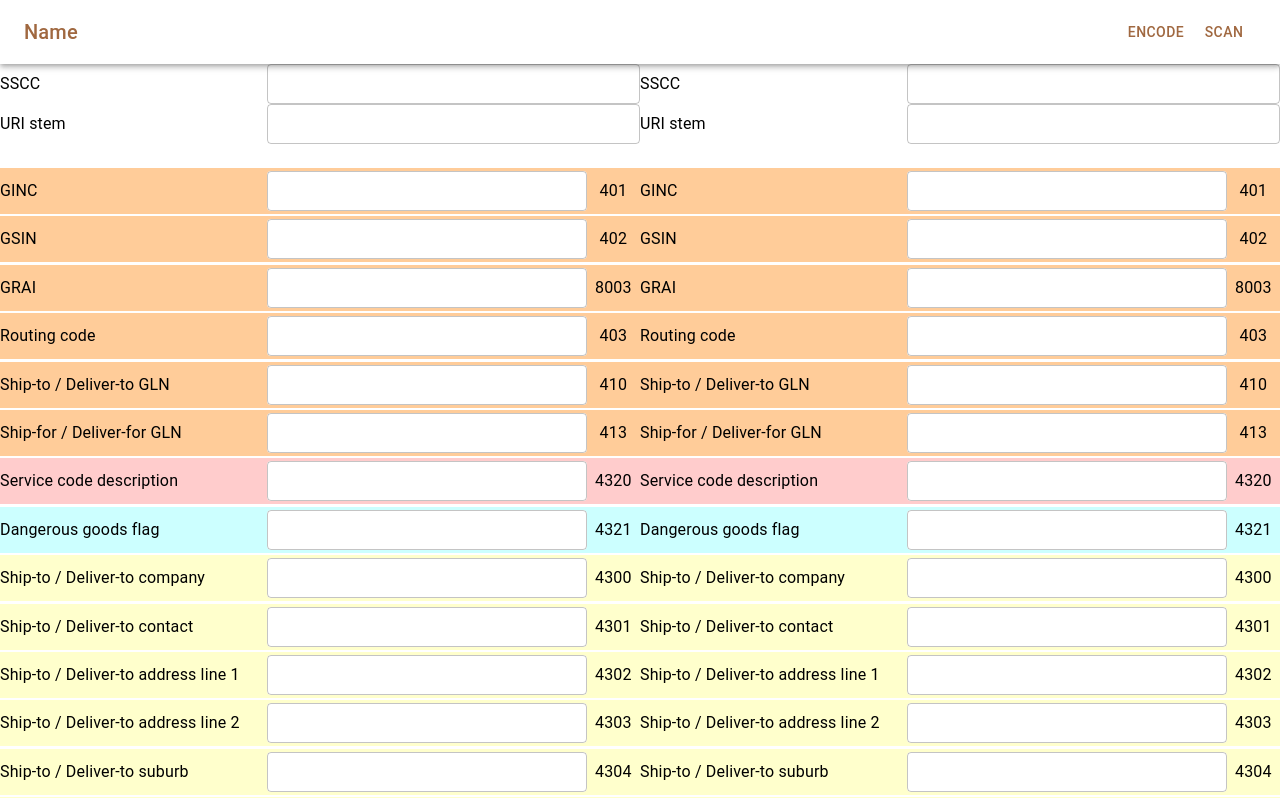
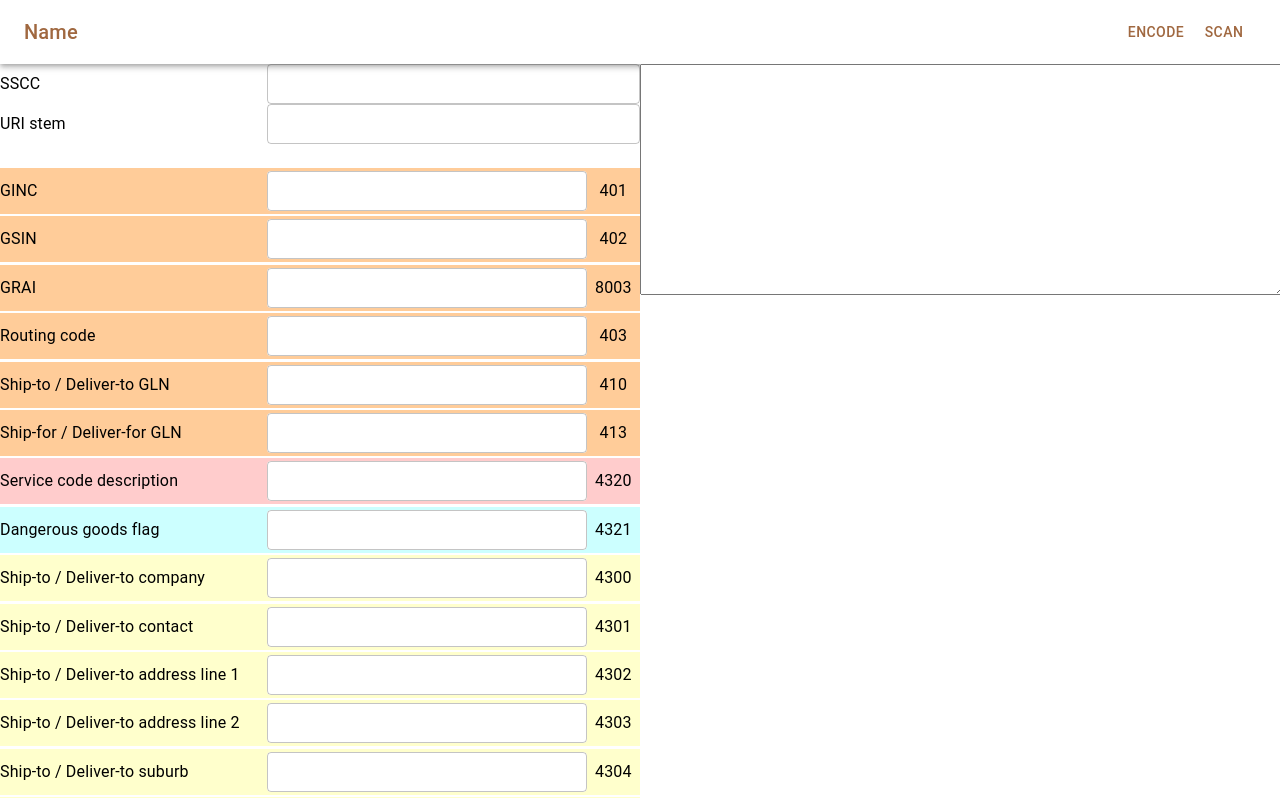
Before and after one commit to Wellusername/LincolnProject, a React (Create React App) app in the folder frontend/: page / in a window 1280 px wide. Shown: the top 798 px of the page. Built offline with nearby package versions, Linux system fonts and the light colour scheme.

Commit message:
added text area for generated link

```diff
--- a/frontend/src/App.js
+++ b/frontend/src/App.js
@@ -1,6 +1,7 @@
 import "./App.css";
 import { Grid } from "@mui/material";
 import InfoInputLayout from "./pages/InfoInputLayout";
+import QRcodeGenerationLayout from "./pages/QRcodeGenerationLayout";
 
 function App() {
   return (
@@ -9,7 +10,7 @@ function App() {
         <InfoInputLayout />
       </Grid>
       <Grid item xs={12} md={6}>
-        <InfoInputLayout />
+        <QRcodeGenerationLayout />
       </Grid>
     </Grid>
   );
--- /dev/null
+++ b/frontend/src/pages/QRcodeGenerationLayout.js
@@ -0,0 +1,15 @@
+import { Grid, TextareaAutosize } from "@mui/material";
+import React from "react";
+
+function QRcodeGenerationLayout() {
+  return (
+    <Grid container>
+      <Grid item xs={12}>
+        <TextareaAutosize minRows={15} maxRows={20} style={{ width: "100%" }} />
+      </Grid>
+      <Grid item xs={12}></Grid>
+    </Grid>
+  );
+}
+
+export default QRcodeGenerationLayout;
```
Also changed, not shown: frontend/src/components/QRCode/QRcodeDisplay.js (added).
